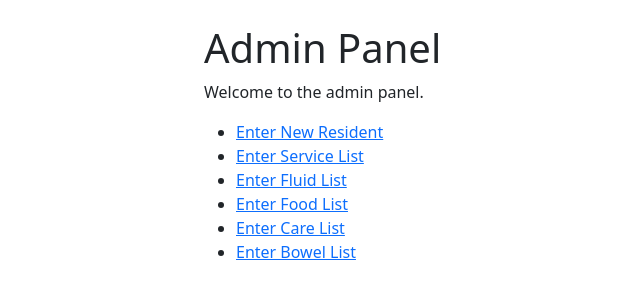
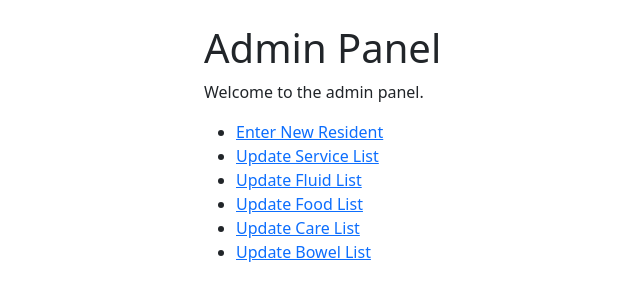
Before and after one commit to PeterSIdo/carerecords, a Flask app: page /admin_panel in a window 1280 px wide. Shown: the part 85-386 px from the top of the page, without its empty margins (68-708 px from the left). Run offline with Flask 3, Linux system fonts and the light colour scheme; the visitor is signed in with stand-in values (Sample User, id 1).

Commit message:
test_version

```diff
--- a/app/templates/admin_panel.html
+++ b/app/templates/admin_panel.html
@@ -5,11 +5,11 @@
     <h1>Admin Panel</h1>
     <p>Welcome to the admin panel.</p>
     <ul>
-        <li><a href="{{ url_for('admin.enter_resident') }}">Enter New Resident</a></li>
-        <li><a href="{{ url_for('admin.enter_service_list') }}">Enter Service List</a></li>
-        <li><a href="{{ url_for('admin.enter_fluid_list') }}">Enter Fluid List</a></li>
-        <li><a href="{{ url_for('admin.enter_food_list') }}">Enter Food List</a></li>
-        <li><a href="{{ url_for('admin.enter_care_list') }}">Enter Care List</a></li>
-        <li><a href="{{ url_for('admin.enter_bowel_list') }}">Enter Bowel List</a></li>
+        <li><a href="{{ url_for('main.enter_resident') }}">Enter New Resident</a></li>
+        <li><a href="{{ url_for('main.enter_service_list') }}">Update Service List</a></li>
+        <li><a href="{{ url_for('main.enter_fluid_list') }}">Update Fluid List</a></li>
+        <li><a href="{{ url_for('main.enter_food_list') }}">Update Food List</a></li>
+        <li><a href="{{ url_for('main.enter_care_list') }}">Update Care List</a></li>
+        <li><a href="{{ url_for('main.enter_bowel_list') }}">Update Bowel List</a></li>
     </ul>
 {% endblock %}
```
